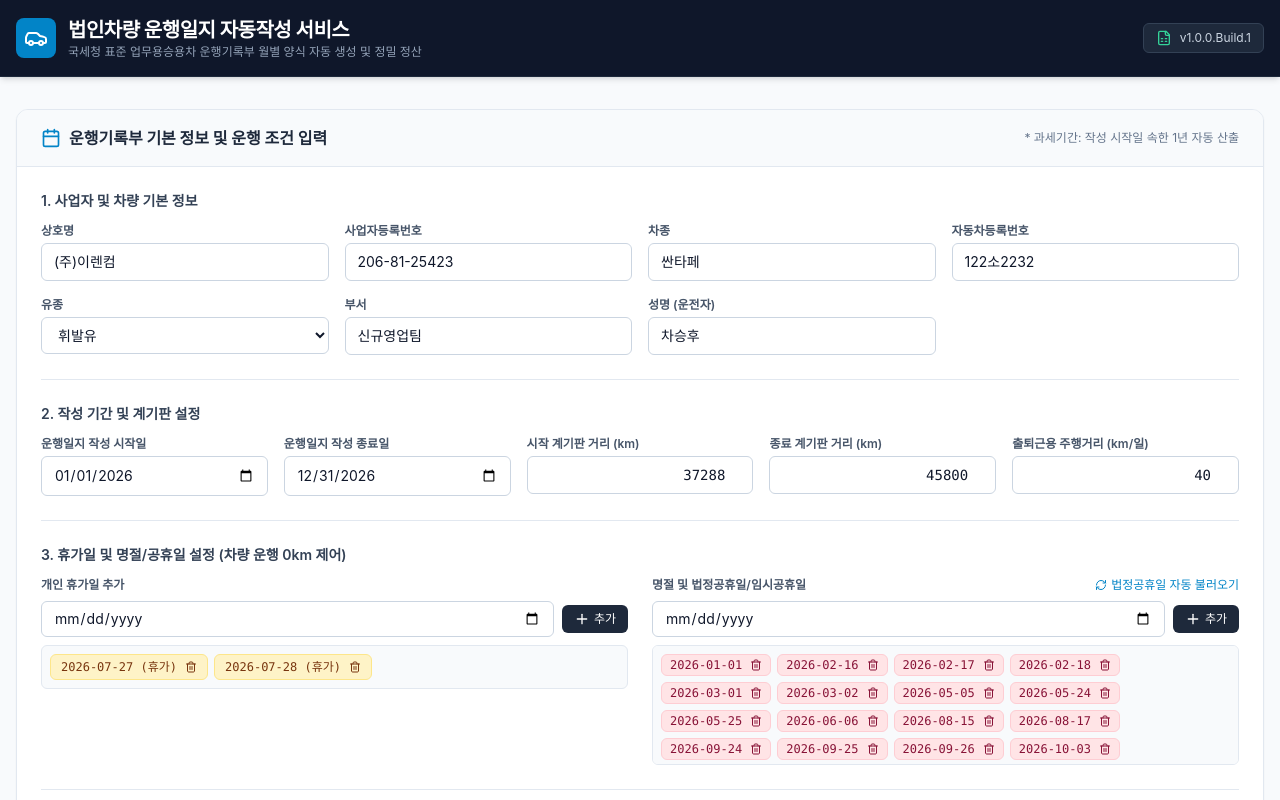
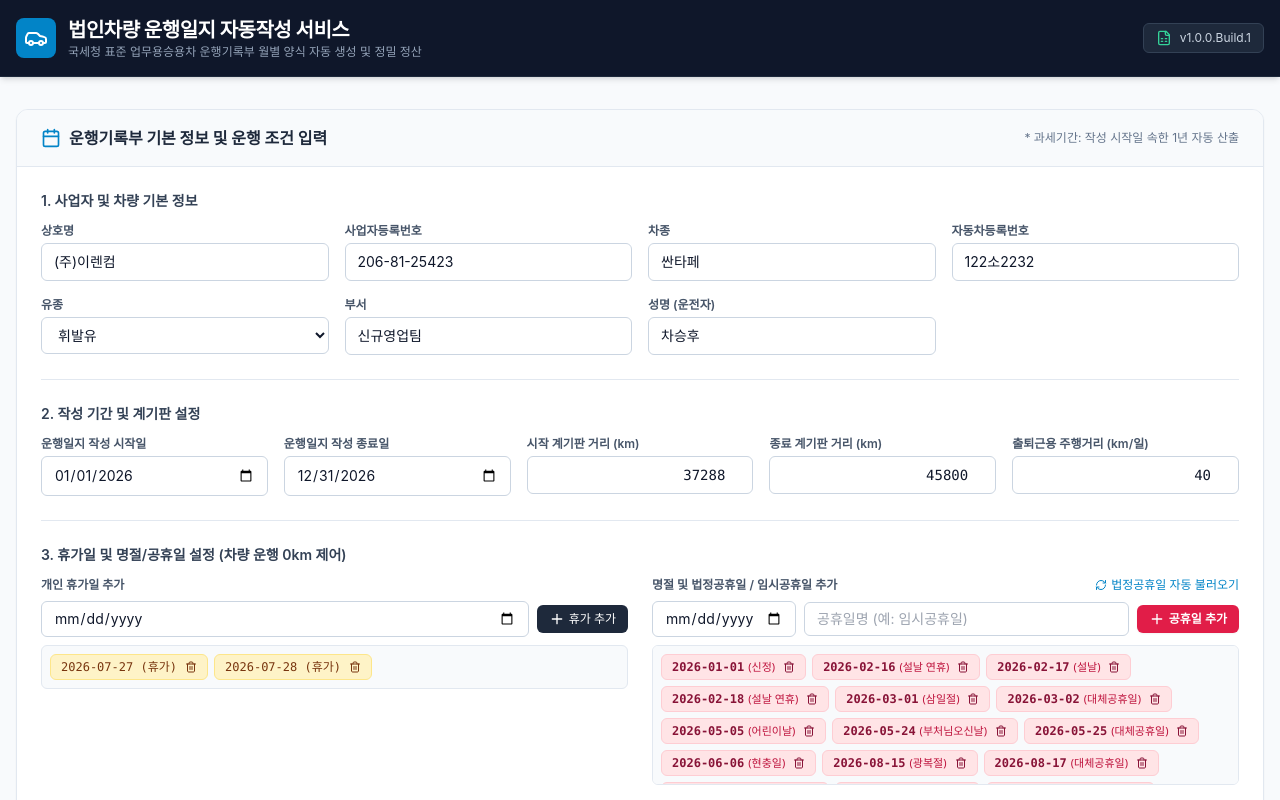
Before and after one commit to DragonRPA/AutoLog_Tax, a Next.js app: page / in a window 1280 px wide. Shown: the top 800 px of the page. Built offline with nearby package versions, Linux system fonts and the light colour scheme.

Commit message:
feat: [v1.0.0.Build.3] 공휴일 명칭 표기 (2026-01-01 (신정)) 및 공휴일 추가 버튼 인터페이스 보완

```diff
--- a/src/components/InputForm.tsx
+++ b/src/components/InputForm.tsx
@@ -1,6 +1,6 @@
 import React, { useState, useEffect } from 'react';
 import { FuelType, LogbookInput } from '@/types/logbook';
-import { getStatutoryHolidaysForYear } from '@/utils/holidays';
+import { getStatutoryHolidaysForYear, KOREAN_HOLIDAYS_MAP } from '@/utils/holidays';
 import { Calendar, Plus, Trash2, RefreshCw, FileText, Download } from 'lucide-react';
 
 interface InputFormProps {
@@ -32,25 +32,37 @@ export const InputForm: React.FC<InputFormProps> = ({
   const [finalOdometer, setFinalOdometer] = useState<number>(45800);
   const [commuteDistance, setCommuteDistance] = useState<number>(40);
 
-  // 휴가일 및 공휴일 관리
+  // 휴가일 관리
   const [vacationInput, setVacationInput] = useState('');
   const [vacationDates, setVacationDates] = useState<string[]>(['2026-07-27', '2026-07-28']);
 
+  // 공휴일 및 공휴일 명칭 관리
   const [holidayInput, setHolidayInput] = useState('');
   const [holidayNameInput, setHolidayNameInput] = useState('');
   const [customHolidays, setCustomHolidays] = useState<string[]>([]);
+  const [holidayNames, setHolidayNames] = useState<Record<string, string>>({});
 
-  // 시작일 연도 변경 시 한국 공휴일 자동 불러오기
+  // 시작일 연도 변경 시 한국 법정공휴일 자동 불러오기
   useEffect(() => {
     if (startDate) {
       const year = new Date(startDate).getFullYear();
       if (!isNaN(year)) {
-        const statutory = getStatutoryHolidaysForYear(year);
-        const dates = statutory.map(h => h.date);
-        setCustomHolidays(prev => Array.from(new Set([...prev, ...dates])));
+        loadStatutoryHolidays(year);
       }
     }
   }, [startDate]);
+
+  const loadStatutoryHolidays = (year: number) => {
+    const statutory = getStatutoryHolidaysForYear(year);
+    const newDates = statutory.map(h => h.date);
+    const newNamesMap: Record<string, string> = { ...holidayNames };
+    statutory.forEach(h => {
+      newNamesMap[h.date] = h.name;
+    });
+
+    setCustomHolidays(prev => Array.from(new Set([...prev, ...newDates])).sort());
+    setHolidayNames(newNamesMap);
+  };
 
   const handleAddVacation = () => {
     if (vacationInput && !vacationDates.includes(vacationInput)) {
@@ -63,23 +75,48 @@ export const InputForm: React.FC<InputFormProps> = ({
     setVacationDates(vacationDates.filter(d => d !== dateToRemove));
   };
 
+  // 날짜 선택 시 알려진 한국 공휴일명이 있으면 공휴일명 입력란 자동 채우기
+  const handleDateInputChange = (e: React.ChangeEvent<HTMLInputElement>) => {
+    const val = e.target.value;
+    setHolidayInput(val);
+    if (val && KOREAN_HOLIDAYS_MAP[val]) {
+      setHolidayNameInput(KOREAN_HOLIDAYS_MAP[val]);
+    } else if (val && !holidayNameInput) {
+      setHolidayNameInput('임시공휴일');
+    }
+  };
+
   const handleAddHoliday = () => {
-    if (holidayInput && !customHolidays.includes(holidayInput)) {
-      setCustomHolidays([...customHolidays, holidayInput].sort());
+    if (!holidayInput) return;
+
+    const date = holidayInput;
+    const name = holidayNameInput.trim() || KOREAN_HOLIDAYS_MAP[date] || '임시공휴일';
+
+    if (!customHolidays.includes(date)) {
+      setCustomHolidays([...customHolidays, date].sort());
+    }
+
+    setHolidayNames(prev => ({
+      ...prev,
+      [date]: name
+    }));
+
     setHolidayInput('');
     setHolidayNameInput('');
-    }
   };
 
   const handleRemoveHoliday = (dateToRemove: string) => {
     setCustomHolidays(customHolidays.filter(d => d !== dateToRemove));
+    setHolidayNames(prev => {
+      const next = { ...prev };
+      delete next[dateToRemove];
+      return next;
+    });
   };
 
   const handleLoadDefaultHolidays = () => {
     const year = startDate ? new Date(startDate).getFullYear() : 2026;
-    const statutory = getStatutoryHolidaysForYear(year);
-    const dates = statutory.map(h => h.date);
-    setCustomHolidays(Array.from(new Set([...dates])));
+    loadStatutoryHolidays(year);
   };
 
   const handleSubmit = (e: React.FormEvent) => {
@@ -98,7 +135,8 @@ export const InputForm: React.FC<InputFormProps> = ({
       finalOdometer,
       commuteDistance,
       vacationDates,
-      customHolidays
+      customHolidays,
+      holidayNames
     });
   };
 
@@ -121,7 +159,6 @@ export const InputForm: React.FC<InputFormProps> = ({
             1. 사업자 및 차량 기본 정보
           </h3>
           <div className="grid grid-cols-1 md:grid-cols-4 gap-4">
-            {/* 상하 세로 스택 레이아웃 표준 (flex flex-col gap-1) */}
             <div className="flex flex-col gap-1">
               <label className="text-xs font-semibold text-slate-600 dark:text-slate-400 whitespace-nowrap flex-shrink-0">
                 상호명
@@ -325,7 +362,7 @@ export const InputForm: React.FC<InputFormProps> = ({
                   className="px-3 py-1.5 bg-slate-800 hover:bg-slate-700 text-white text-xs font-medium rounded-md flex items-center gap-1 whitespace-nowrap"
                 >
                   <Plus className="w-4 h-4" />
-                  <span>추가</span>
+                  <span>휴가 추가</span>
                 </button>
               </div>
 
@@ -356,7 +393,7 @@ export const InputForm: React.FC<InputFormProps> = ({
             <div className="flex flex-col gap-2">
               <div className="flex items-center justify-between">
                 <label className="text-xs font-semibold text-slate-600 dark:text-slate-400 whitespace-nowrap flex-shrink-0">
-                  명절 및 법정공휴일/임시공휴일
+                  명절 및 법정공휴일 / 임시공휴일 추가
                 </label>
                 <button
                   type="button"
@@ -368,42 +405,56 @@ export const InputForm: React.FC<InputFormProps> = ({
                 </button>
               </div>
 
+              {/* 날짜 + 공휴일명 입력 및 추가 버튼 */}
               <div className="flex items-center gap-2">
                 <input
                   type="date"
                   value={holidayInput}
-                  onChange={e => setHolidayInput(e.target.value)}
+                  onChange={handleDateInputChange}
+                  className="px-3 py-1.5 text-sm border border-slate-300 dark:border-slate-700 rounded-md bg-white dark:bg-slate-800 text-slate-900 dark:text-slate-100 outline-none w-36"
+                />
+                <input
+                  type="text"
+                  placeholder="공휴일명 (예: 임시공휴일)"
+                  value={holidayNameInput}
+                  onChange={e => setHolidayNameInput(e.target.value)}
                   className="px-3 py-1.5 text-sm border border-slate-300 dark:border-slate-700 rounded-md bg-white dark:bg-slate-800 text-slate-900 dark:text-slate-100 flex-1 outline-none"
                 />
                 <button
                   type="button"
                   onClick={handleAddHoliday}
-                  className="px-3 py-1.5 bg-slate-800 hover:bg-slate-700 text-white text-xs font-medium rounded-md flex items-center gap-1 whitespace-nowrap"
+                  className="px-3 py-1.5 bg-rose-600 hover:bg-rose-700 text-white text-xs font-semibold rounded-md flex items-center gap-1 whitespace-nowrap shadow-sm"
                 >
                   <Plus className="w-4 h-4" />
-                  <span>추가</span>
+                  <span>공휴일 추가</span>
                 </button>
               </div>
 
-              <div className="flex flex-wrap gap-1.5 max-h-[120px] overflow-y-auto p-2 bg-slate-50 dark:bg-slate-800/50 rounded-md border border-slate-200 dark:border-slate-700">
+              {/* 공휴일 목록 표시 (무슨 날인지 명칭 병행 노출) */}
+              <div className="flex flex-wrap gap-1.5 max-h-[140px] overflow-y-auto p-2 bg-slate-50 dark:bg-slate-800/50 rounded-md border border-slate-200 dark:border-slate-700">
                 {customHolidays.length === 0 ? (
                   <span className="text-xs text-slate-400 self-center">지정된 공휴일이 없습니다.</span>
                 ) : (
-                  customHolidays.map(date => (
+                  customHolidays.map(date => {
+                    const hName = holidayNames[date] || KOREAN_HOLIDAYS_MAP[date] || '공휴일';
+                    return (
                       <span
                         key={date}
-                      className="inline-flex items-center gap-1 px-2 py-0.5 bg-rose-100 dark:bg-rose-950/60 text-rose-900 dark:text-rose-300 border border-rose-200 dark:border-rose-800 rounded-md text-xs font-mono whitespace-nowrap"
+                        className="inline-flex items-center gap-1 px-2.5 py-1 bg-rose-100 dark:bg-rose-950/60 text-rose-900 dark:text-rose-300 border border-rose-200 dark:border-rose-800 rounded-md text-xs font-mono whitespace-nowrap"
                       >
-                      {date}
+                        <span className="font-semibold">{date}</span>
+                        <span className="text-[11px] text-rose-700 dark:text-rose-400 font-sans">({hName})</span>
                         <button
                           type="button"
                           onClick={() => handleRemoveHoliday(date)}
                           className="hover:text-rose-600 ml-1"
+                          title="삭제"
                         >
                           <Trash2 className="w-3 h-3" />
                         </button>
                       </span>
-                  ))
+                    );
+                  })
                 )}
               </div>
             </div>
--- a/src/types/logbook.ts
+++ b/src/types/logbook.ts
@@ -16,7 +16,8 @@ export interface LogbookInput {
   commuteDistance: number;    // 출퇴근용 주행거리 (km)
 
   vacationDates: string[];    // 휴가일 목록 (YYYY-MM-DD[])
-  customHolidays: string[];   // 명절 및 법정공휴일/임시공휴일 목록 (YYYY-MM-DD[])
+  customHolidays: string[];   // 명절 및 법정공휴일/임시공휴일 날짜 목록 (YYYY-MM-DD[])
+  holidayNames?: Record<string, string>; // 공휴일 명칭 맵 { '2026-01-01': '신정', '2026-10-02': '임시공휴일' }
 }
 
 export interface DailyLogEntry {
--- a/src/utils/generator.ts
+++ b/src/utils/generator.ts
@@ -28,7 +28,8 @@ export function generateAutoLogbook(input: LogbookInput): AutoLogResult {
     finalOdometer,
     commuteDistance,
     vacationDates = [],
-    customHolidays = []
+    customHolidays = [],
+    holidayNames = {}
   } = input;
 
   if (!startDate || !endDate) {
@@ -62,7 +63,7 @@ export function generateAutoLogbook(input: LogbookInput): AutoLogResult {
   const holidayReasons: Record<string, string> = {};
 
   allDateStrs.forEach(dateStr => {
-    const reason = getHolidayReason(dateStr, vacationDates, customHolidays);
+    const reason = getHolidayReason(dateStr, vacationDates, customHolidays, holidayNames);
     if (reason) {
       holidayReasons[dateStr] = reason;
     } else {
@@ -97,9 +98,7 @@ export function generateAutoLogbook(input: LogbookInput): AutoLogResult {
 
     // 3) 남은 일반 업무거리 자연스러운 분배 (가중치 무작위 분배)
     if (remainingForBusiness > 0) {
-      // 일별 가중치 할당 (자연스러운 렌탈/업무 운행 패턴)
       const weights: number[] = workdays.map((d, idx) => {
-        // 주중 중 수/목/금 가중치 약간 높게, 무작위 요소 가미
         const pseudoRandom = Math.abs(Math.sin((idx + 1) * 997 + remainingForBusiness));
         return 0.5 + pseudoRandom * 1.5;
       });
@@ -109,7 +108,6 @@ export function generateAutoLogbook(input: LogbookInput): AutoLogResult {
 
       workdays.forEach((d, idx) => {
         if (idx === workdayCount - 1) {
-          // 마지막 평일은 단수 차이 보정하여 정확히 맞춤
           dailyBusinessList[d] = remainingForBusiness - allocatedSum;
         } else {
           const share = Math.floor((remainingForBusiness * weights[idx]) / totalWeight);
--- a/src/utils/holidays.ts
+++ b/src/utils/holidays.ts
@@ -6,7 +6,7 @@ export interface HolidayInfo {
 }
 
 // 2024년 ~ 2030년 한국 법정 공휴일 (명절/추석/설날 포함) 사전 계산 맵
-const KOREAN_HOLIDAYS_MAP: Record<string, string> = {
+export const KOREAN_HOLIDAYS_MAP: Record<string, string> = {
   // 2024
   '2024-01-01': '신정',
   '2024-02-09': '설날 연휴',
@@ -100,7 +100,6 @@ export function getStatutoryHolidaysForYear(year: number): HolidayInfo[] {
     }
   });
 
-  // 매년 고정 음력 외 양력 공휴일 백업 처리 (만약 맵에 없는 연도인 경우)
   if (holidays.length === 0) {
     const fixed = [
       { m: '01', d: '01', name: '신정' },
@@ -132,10 +131,18 @@ export function getDayOfWeekName(dateStr: string): string {
   return days[getDay(date)];
 }
 
+export function getHolidayName(dateStr: string, customNames?: Record<string, string>): string | null {
+  if (customNames && customNames[dateStr]) {
+    return customNames[dateStr];
+  }
+  return KOREAN_HOLIDAYS_MAP[dateStr] || null;
+}
+
 export function getHolidayReason(
   dateStr: string,
   vacationDates: string[],
-  customHolidays: string[]
+  customHolidays: string[],
+  holidayNames?: Record<string, string>
 ): string | null {
   if (isWeekend(dateStr)) {
     const day = getDay(parseISO(dateStr));
@@ -146,8 +153,12 @@ export function getHolidayReason(
     return '휴가';
   }
 
+  if (holidayNames && holidayNames[dateStr]) {
+    return holidayNames[dateStr];
+  }
+
   if (customHolidays.includes(dateStr)) {
-    return KOREAN_HOLIDAYS_MAP[dateStr] || '공휴일/휴무일';
+    return KOREAN_HOLIDAYS_MAP[dateStr] || '임시공휴일';
   }
 
   if (KOREAN_HOLIDAYS_MAP[dateStr]) {
```
Also changed, not shown: 1 other file (tests, documents, lock files or other folders). Lines whose indentation alone changed are shown as unchanged.
